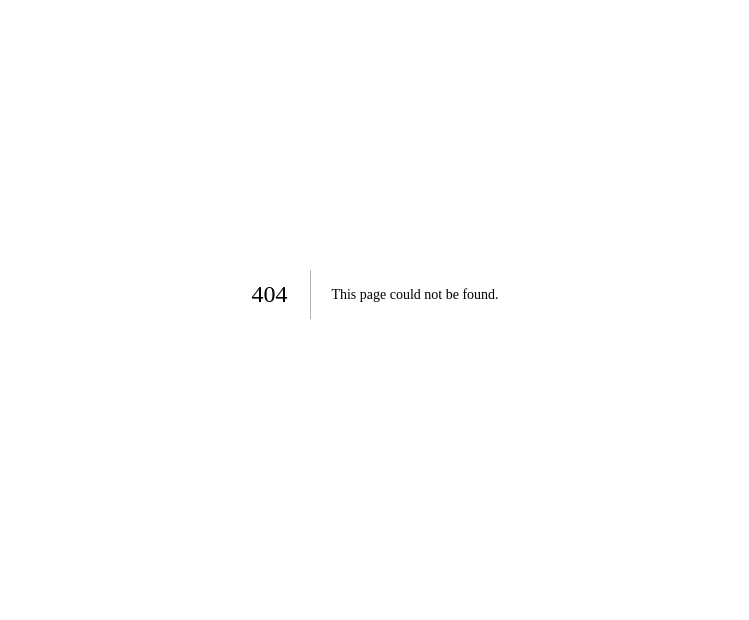
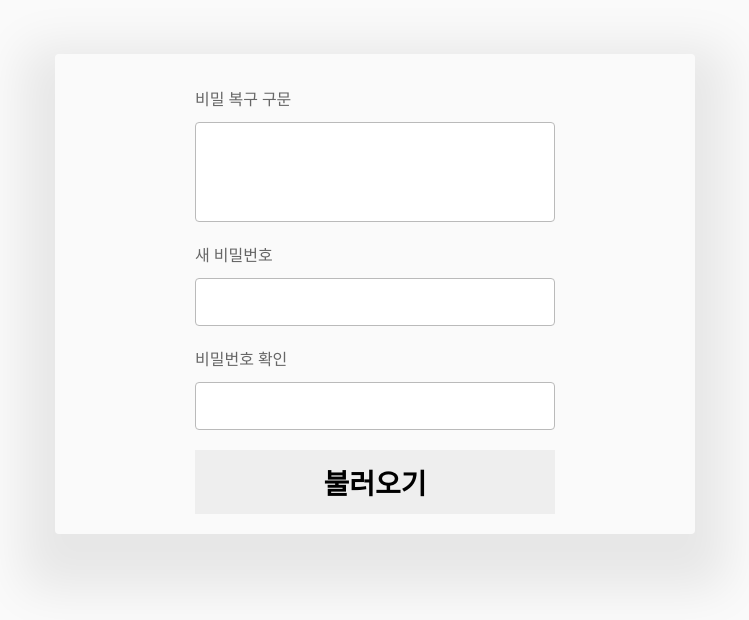
Before and after one commit to greatSumini/nan-so-gong, a Next.js app: page /recovery in a window 1280 px wide. Before the commit this address had no page. Shown: the part 106-726 px from the top of the page, without its empty margins (265-1014 px from the left). Built offline with nearby package versions, Linux system fonts and the light colour scheme.

Commit message:
feat(pages): add RecoveryPage, RecoveryCompletePage

```diff
--- a/pages/index.tsx
+++ b/pages/index.tsx
@@ -16,7 +16,9 @@ export default function HomePage() {
         <Button href="/signup" width={288}>
           지갑 생성
         </Button>
-        <Button width={288}>지갑 가져오기</Button>
+        <Button href="/recovery" width={288}>
+          지갑 가져오기
+        </Button>
       </Row>
     </Layout>
   );
--- /dev/null
+++ b/pages/recovery/index.tsx
@@ -0,0 +1,69 @@
+import { useState } from "react";
+import { useRouter } from "next/router";
+import styled from "styled-components";
+
+import { Layout, Button, Input } from "@/components/common";
+
+export default function RecoveryPage() {
+  const [phrase, setPhrase] = useState("");
+  const [password, setPassword] = useState("");
+  const [confirmPassword, setConfirmPassword] = useState("");
+
+  const router = useRouter();
+
+  const requestRecovery = () => {
+    if (
+      !phrase ||
+      !password ||
+      !confirmPassword ||
+      password !== confirmPassword
+    ) {
+      alert("올바르게 입력해주세요");
+      return;
+    }
+
+    router.replace("/recovery/complete");
+  };
+
+  return (
+    <Layout>
+      <Wrapper>
+        <Textarea
+          label="비밀 복구 구문"
+          value={phrase}
+          onChange={(e) => setPhrase(e.target.value)}
+        />
+        <Input
+          type="password"
+          label="새 비밀번호"
+          value={password}
+          onChange={(e) => setPassword(e.target.value)}
+        />
+        <Input
+          type="password"
+          label="비밀번호 확인"
+          value={confirmPassword}
+          onChange={(e) => setConfirmPassword(e.target.value)}
+        />
+        <Button onClick={requestRecovery}>불러오기</Button>
+      </Wrapper>
+    </Layout>
+  );
+}
+
+const Wrapper = styled.div`
+  display: flex;
+  flex-direction: column;
+  align-items: center;
+
+  width: 36rem;
+
+  & > :not(:last-child) {
+    margin-bottom: 2rem;
+  }
+`;
+
+// @TODO: 진짜 textarea 태그로 변경하기
+const Textarea = styled(Input)`
+  height: 10rem;
+`;
--- a/src/components/common/Button.tsx
+++ b/src/components/common/Button.tsx
@@ -1,4 +1,4 @@
-import { ReactNode } from "react";
+import { CSSProperties, ReactNode } from "react";
 import Link from "next/link";
 import styled from "styled-components";
 
@@ -10,6 +10,7 @@ type ButtonProps = {
   children: ReactNode;
   onClick?: () => void;
   href?: string;
+  style?: CSSProperties;
 };
 
 export function Button({ href, ...props }: ButtonProps) {
```
Also changed, not shown: pages/recovery/complete.tsx (added, +53 -0 lines), public/images/octo/welcome_back.png (added).
